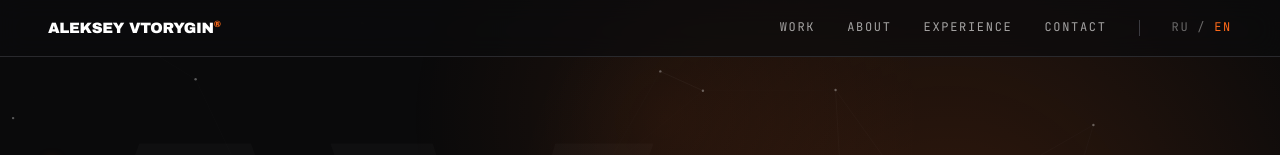
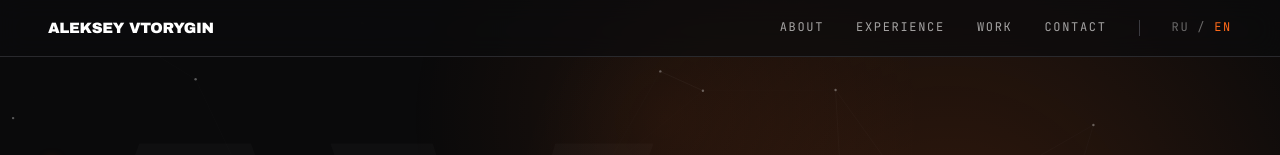
Before and after one commit to dmitry4567/react-site-portfolio, a React (Vite) app: page / in a window 1280 px wide. Shown: the top 155 px of the page. Built offline with nearby package versions, Linux system fonts and the light colour scheme; a web font is replaced by a local one.

Commit message:
Убрать знак зарегистрированной торговой марки из заголовка и изменить порядок навигационных ссылок

```diff
--- a/src/App.jsx
+++ b/src/App.jsx
@@ -94,12 +94,12 @@ export default function App() {
         backdropFilter: 'blur(12px)', WebkitBackdropFilter: 'blur(12px)', borderBottom: '1px solid var(--line-1)',
       }}>
         <a href="#top" style={{ fontFamily: 'var(--font-display)', fontWeight: 800, fontSize: 15, letterSpacing: '-0.02em', color: 'var(--fg-1)', textDecoration: 'none' }}>
-          ALEKSEY VTORYGIN<sup style={{ fontSize: 9, color: 'var(--accent)' }}>®</sup>
+          ALEKSEY VTORYGIN
         </a>
         <div className="nav-links" style={{ display: 'flex', alignItems: 'center', gap: 'var(--space-6)' }}>
-          <HoverLink href="#work" style={{ ...meta, color: 'var(--fg-2)' }}>{t.navWork}</HoverLink>
           <HoverLink href="#about" style={{ ...meta, color: 'var(--fg-2)' }}>{t.navAbout}</HoverLink>
           <HoverLink href="#timeline" style={{ ...meta, color: 'var(--fg-2)' }}>{t.navTimeline}</HoverLink>
+          <HoverLink href="#work" style={{ ...meta, color: 'var(--fg-2)' }}>{t.navWork}</HoverLink>
           <HoverLink href="#contact" style={{ ...meta, color: 'var(--fg-2)' }}>{t.navContact}</HoverLink>
           <span style={{ width: 1, height: 16, background: 'var(--line-2)' }} />
           <span className="nav-lang" style={{ display: 'inline-flex', alignItems: 'center', gap: 8, ...meta }}>
```
